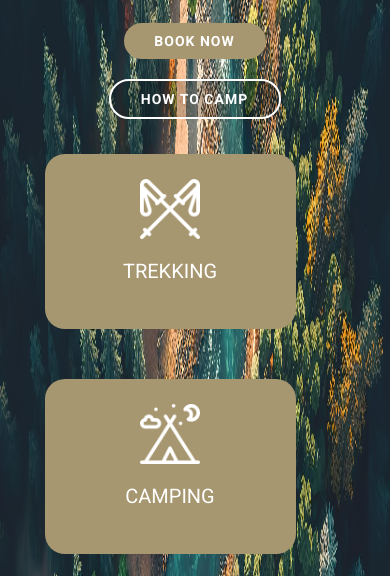
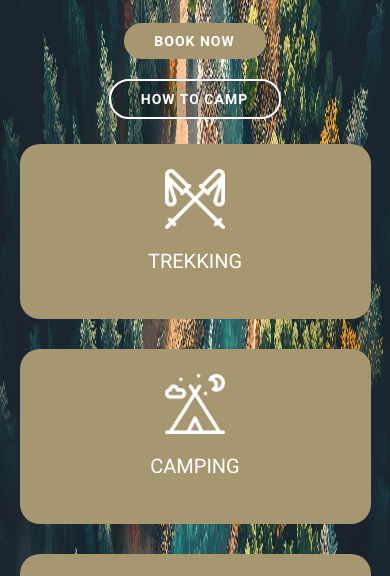
Before and after one commit to DarkPersei/final-ex, a plain HTML site: page index.html in a window 390 px wide. Shown: the part 257-833 px from the top of the page. Drawn offline with Linux system fonts and the light colour scheme.

Commit message:
Update style.css

```diff
--- a/css/style.css
+++ b/css/style.css
@@ -434,7 +434,7 @@ main .getaway div .content-img div div p {
   .getaway div .content-img div div p {
     letter-spacing: 0 !important;
   }
-  .getaway .button-option-container div {
+   .button-option-container div {
     width: 351px !important;
     height: 175px !important;
     margin: 15px auto;
```
